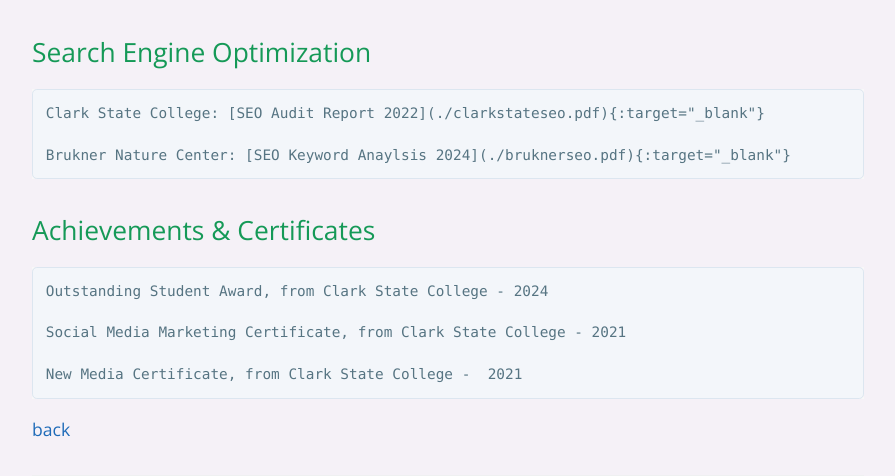
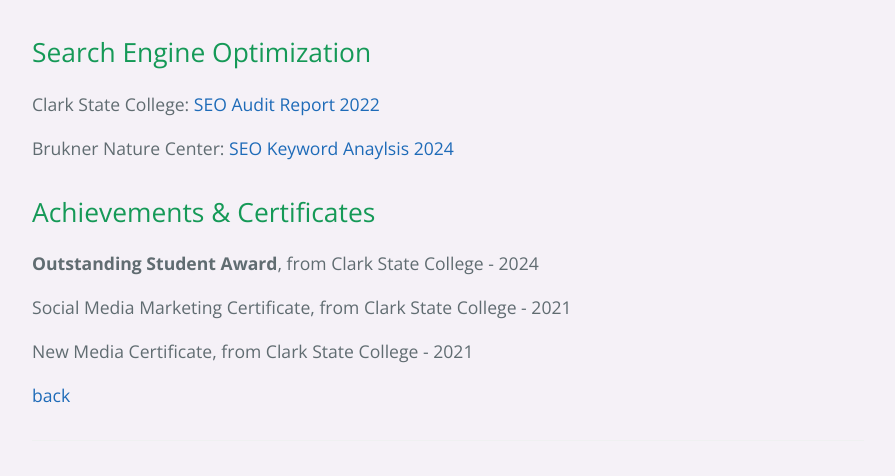
Before and after one commit to 0460208/amandamartel, a Jekyll site: the page built from portfolio.md, in a window 1280 px wide and 900 px high, scrolled down 1078 px, cut to the strip 360-836 px from the top of the window. Shown: the whole strip, without its empty margins (192-1087 px from the left). Built offline with Jekyll 4.4.1, drawn with Linux system fonts in a browser that asks for light colours; nearby versions of some CDN libraries.

Commit message:
Update portfolio.md

```diff
--- a/portfolio.md
+++ b/portfolio.md
@@ -13,7 +13,8 @@ Brukner Nature Center is a nonprofit environmental education organization situat
 
 <div class="div1">
 
-<img id="icon" src="img/right-arrow.png"> Check out the <a href="https://www.bruknernaturecenter.com/" target="_blank">Live Website!</a>
+<img id="icon" src="img/right-arrow.png">
+<i class="fa-solid fa-arrow-right"></i>Check out the <a href="https://www.bruknernaturecenter.com/" target="_blank">Live Website!</a>
 <h3>Key Enhancements</h3>
 <ul>
 	<li>
@@ -105,17 +106,18 @@ Brukner Nature Center is a nonprofit environmental education organization situat
 -->
 
 ## Search Engine Optimization
-    Clark State College: [SEO Audit Report 2022](./clarkstateseo.pdf){:target="_blank"}
 
-    Brukner Nature Center: [SEO Keyword Anaylsis 2024](./bruknerseo.pdf){:target="_blank"}
+Clark State College: [SEO Audit Report 2022](./clarkstateseo.pdf){:target="_blank"}
+
+Brukner Nature Center: [SEO Keyword Anaylsis 2024](./bruknerseo.pdf){:target="_blank"}
 
 ## Achievements & Certificates
 
-    Outstanding Student Award, from Clark State College - 2024
+**Outstanding Student Award**, from Clark State College - 2024
 
-    Social Media Marketing Certificate, from Clark State College - 2021
+Social Media Marketing Certificate, from Clark State College - 2021
 
-    New Media Certificate, from Clark State College -  2021
+New Media Certificate, from Clark State College -  2021
 
 
 [back](./)
```
